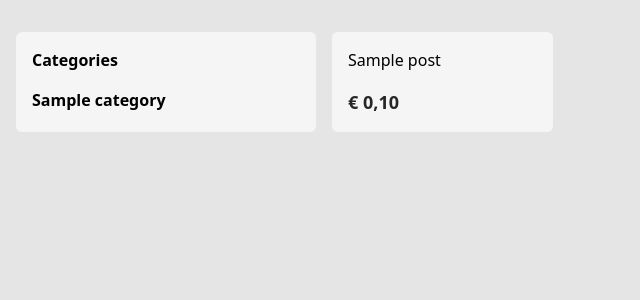
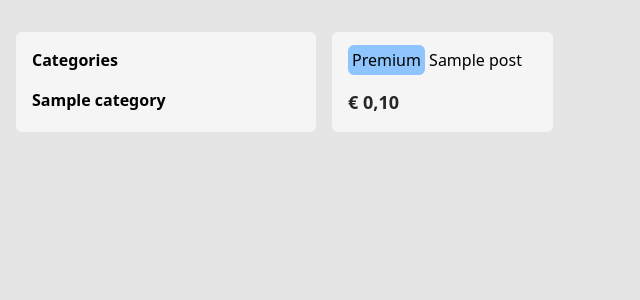
Before and after one commit to miaapancake/laravel-marktplaats, a Laravel app: page /categories/1 in a window 1280 px wide. Shown: the part 128-428 px from the top of the page, without its empty margins (0-640 px from the left). Run offline with Laravel 12, Linux system fonts and the light colour scheme; tables that the repository leaves empty hold one stand-in row (values such as "Sample post"); style sheets or scripts are compiled from the project's sources; parts of the project's set-up code (start-up, migrations or seed data) failed here and were passed over.

Commit message:
Implement premium ads

```diff
--- a/app/Http/Controllers/CategoryController.php
+++ b/app/Http/Controllers/CategoryController.php
@@ -12,7 +12,7 @@ class CategoryController extends Controller
      */
     public function show(Category $category)
     {
-        $postPaginator = Post::orderBy('created_at', 'desc')->whereIn('category_id', $category->allSubcategories()->pluck('id'))->paginate(50)->onEachSide(1);
+        $postPaginator = Post::orderBy('premium', 'desc')->orderBy('created_at', 'desc')->whereIn('category_id', $category->allSubcategories()->pluck('id'))->paginate(50)->onEachSide(1);
 
         return view('posts.index', compact('postPaginator', 'category'));
     }
--- a/app/Http/Controllers/PostController.php
+++ b/app/Http/Controllers/PostController.php
@@ -92,7 +92,7 @@ class PostController extends Controller implements HasMiddleware
         $post->update(array_merge(
             $request->except('price'),
             [
-                'price' => $request->getPrice()
+                'price' => $request->getPrice() ?? $post->price
             ]
         ));
 
--- a/app/Http/Requests/UpdatePostRequest.php
+++ b/app/Http/Requests/UpdatePostRequest.php
@@ -16,7 +16,7 @@ class UpdatePostRequest extends FormRequest
 
     public function getPrice()
     {
-        return round($this->price * 100);
+        return $this->price ? round($this->price * 100) : null;
     }
 
     /**
@@ -27,9 +27,10 @@ class UpdatePostRequest extends FormRequest
     public function rules(): array
     {
         return [
+            'premium' => 'bool',
             'title' => ['min:4', 'max:512'],
             'description' => ['min:1', 'max:2048'],
-            'price' => ['required', 'numeric', 'min:2', 'max:150000', 'decimal:0,2'],
+            'price' => ['numeric', 'min:2', 'max:150000', 'decimal:0,2'],
             'category_id' => ['exists:categories,id']
         ];
     }
--- a/resources/css/app.css
+++ b/resources/css/app.css
@@ -9,7 +9,11 @@
 @layer components {
 
     .button {
-        @apply flex items-center justify-center gap-2 border-1 border-neutral-500 font-bold px-4 py-2 rounded-md cursor-pointer hover:bg-neutral-500 hover:text-neutral-100;
+        @apply flex transition-colors duration-100 items-center justify-center gap-2 border-1 border-neutral-500 font-bold px-4 py-2 rounded-md cursor-pointer hover:bg-neutral-500 hover:text-neutral-100;
+    }
+
+    .button-primary {
+        @apply bg-blue-300 hover:bg-blue-200 hover:text-black border-none;
     }
 
     .card {
--- a/resources/views/posts/index.blade.php
+++ b/resources/views/posts/index.blade.php
@@ -11,7 +11,12 @@
             @foreach($postPaginator as $post)
                 <a href="{{route('posts.show', $post->id)}}">
                     <div class="flex flex-col justify-between h-full hover:shadow-lg card">
-                        <h1 class="mb-4">{{$post->title}}</h1>
+                        <h1 class="mb-4">
+                            @if($post->premium)
+                                <span class="inline p-1 bg-blue-300 rounded-md">Premium</span>
+                            @endif
+                            <span>{{$post->title}}</span>
+                        </h1>
                         <h2 class="text-lg font-bold text-neutral-800">{{$post->displayPrice()}}</h2>
                     </div>
                 </a>
--- a/routes/web.php
+++ b/routes/web.php
@@ -12,7 +12,7 @@ use Illuminate\Http\Request;
 use Illuminate\Support\Facades\Route;
 
 Route::get('/', function () {
-    $postPaginator = Post::orderBy('created_at', 'desc')->paginate(50)->onEachSide(1);
+    $postPaginator = Post::orderBy('premium', 'desc')->orderBy('created_at', 'desc')->paginate(50)->onEachSide(1);
     return view('posts.index', compact('postPaginator'));
 })->name('welcome');
 
@@ -29,7 +29,7 @@ Route::resource('/ads', PostController::class)->names('posts')->parameters([
 
 Route::get('/search', function (Request $request) {
 
-    $postPaginator = Post::search($request->query("query"))->paginate(50, 'page');
+    $postPaginator = Post::search($request->query("query"))->orderBy('premium', 'desc')->paginate(50, 'page');
 
 
     return view('posts.index', compact('postPaginator'));
```
Also changed, not shown: resources/views/posts/show.blade.php (+19 -1 lines).
